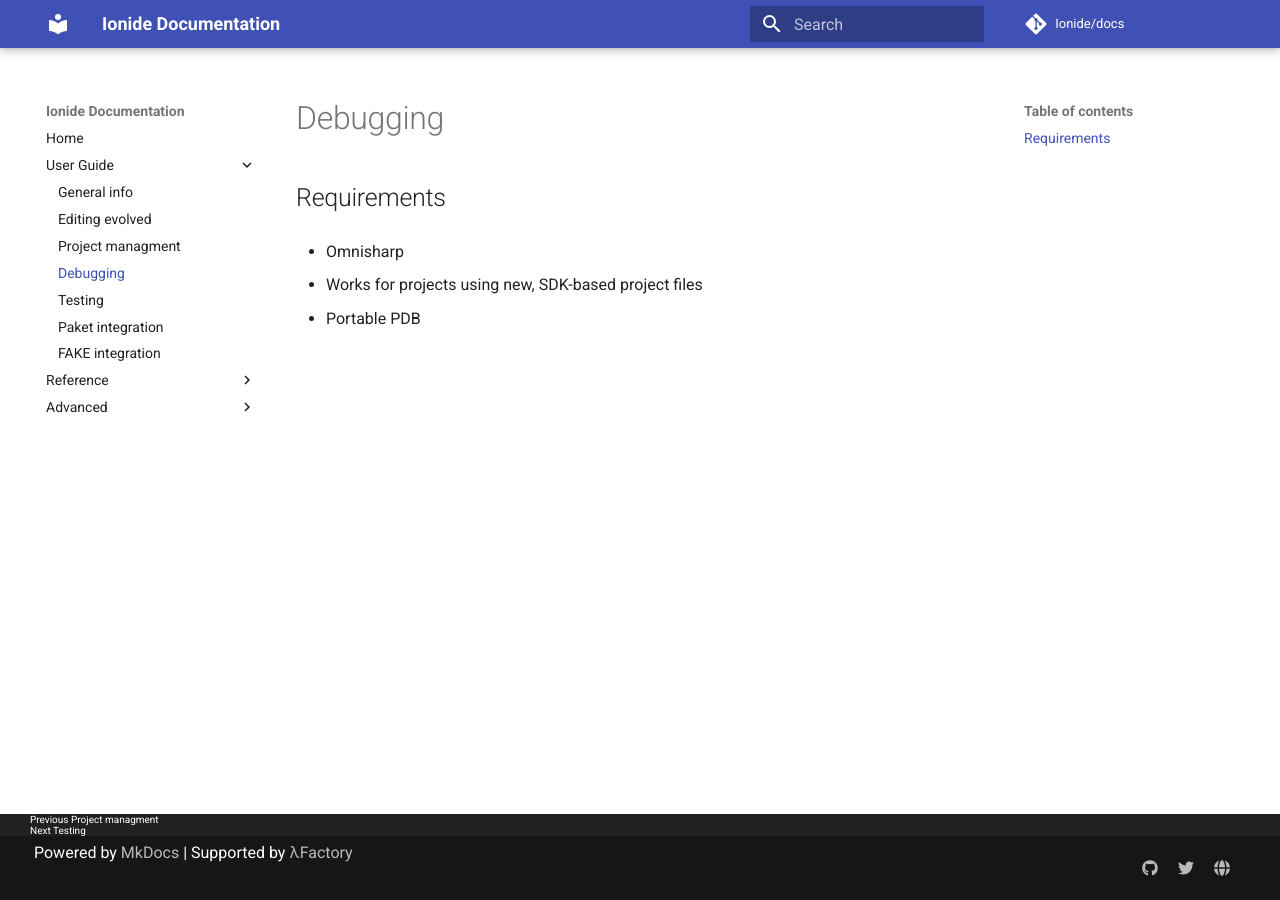
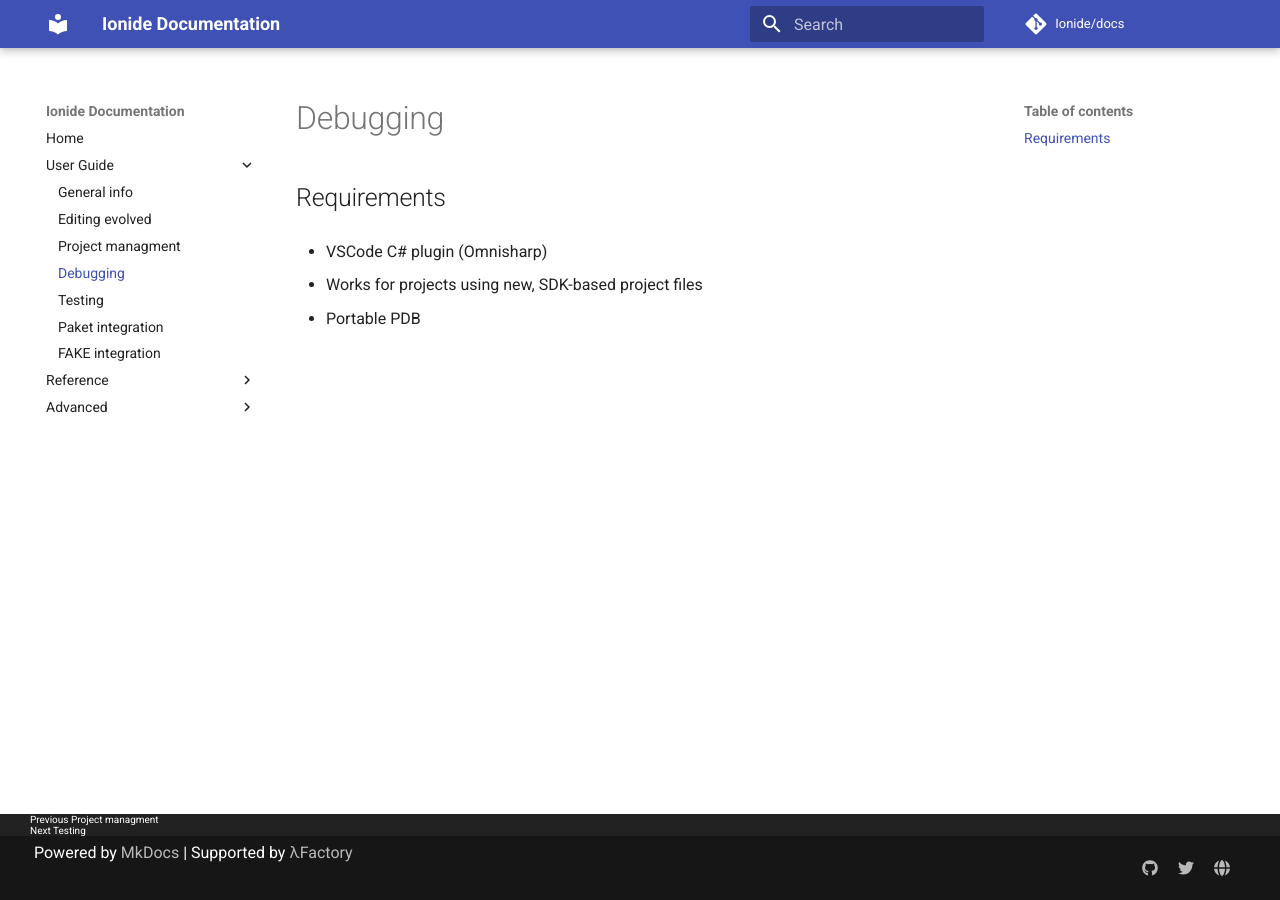
Before and after one commit to vincelee888/docs, an MkDocs documentation site: the page built from docs/debugger.md, in a window 1280 px wide. Built offline with MkDocs 1.6.1 and Material for MkDocs 9.7.7, drawn with Linux system fonts in a browser that asks for light colours; comment, search, counter and statistics services are not loaded; old or Windows-style settings are respelled for this version of MkDocs.

Commit message:
Update debugger.md

```diff
--- a/docs/debugger.md
+++ b/docs/debugger.md
@@ -2,7 +2,7 @@
 
 ## Requirements
 
-* Omnisharp
+* VSCode C# plugin (Omnisharp)
 
 * Works for projects using new, SDK-based project files
 
```
